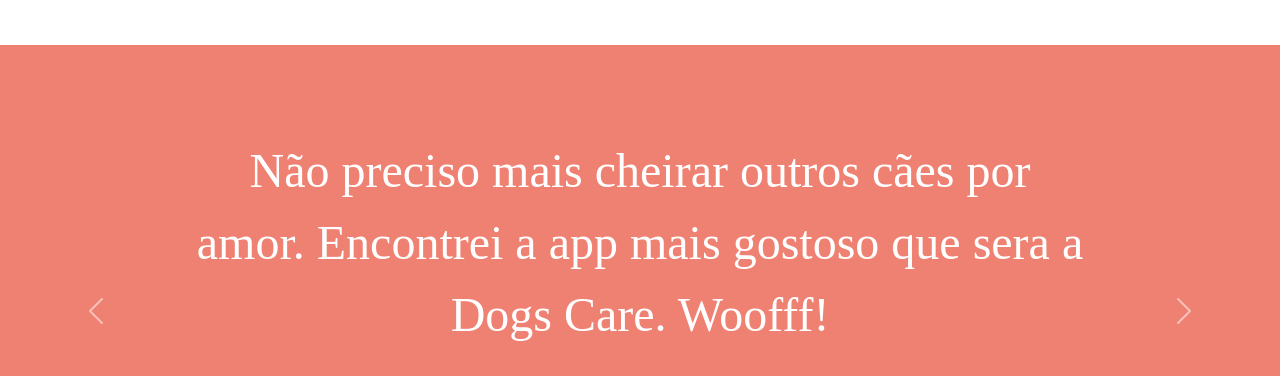
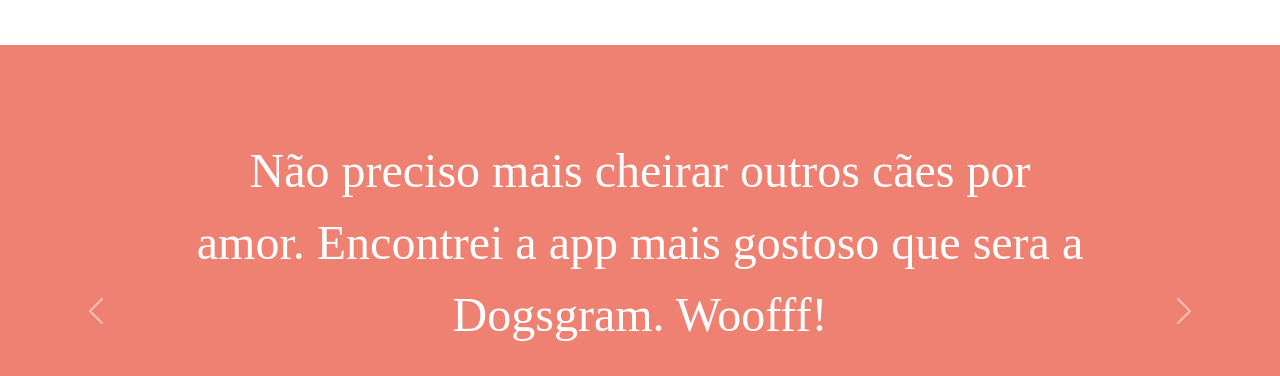
Before and after one commit to Erivalto/DogsCare-Website, a plain HTML site: page index.html in a window 1280 px wide. Shown: the part 1200-1576 px from the top of the page. Drawn offline with nearby package versions, Linux system fonts and the light colour scheme.

Commit message:
Update index.html

```diff
--- a/index.html
+++ b/index.html
@@ -104,7 +104,7 @@
       <div class="carousel-inner">
         <div class="carousel-item active">
           <h2 class="testimonial-text">
-            Não preciso mais cheirar outros cães por amor. Encontrei a app mais gostoso que sera a Dogs Care. Woofff!
+            Não preciso mais cheirar outros cães por amor. Encontrei a app mais gostoso que sera a Dogsgram. Woofff!
           </h2>
           <img class="testimonial-image" src="images/dog-img.jpg" alt="dog-profile" />
           <em>Pebbles, New York</em>
```
